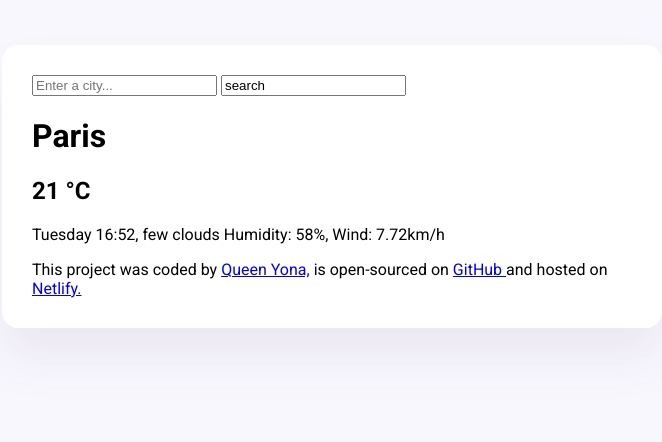
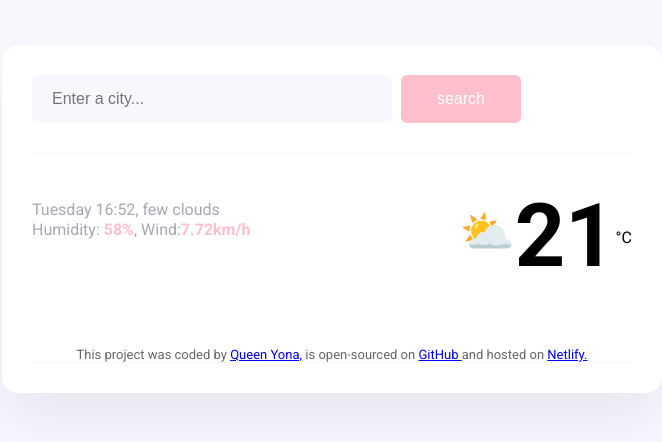
Before and after one commit to 1codequeen/Queen-Weathr-app, a plain HTML site: page index.html in a window 1280 px wide. Shown: the whole page, without its empty margins (308-970 px from the left). Drawn offline with Linux system fonts and the light colour scheme.

Commit message:
added search engine on js

```diff
--- a/index.html
+++ b/index.html
@@ -16,14 +16,34 @@
   <body>
     <div class="weatherApp-border">
       <header>
-        <form>
-          <input ="search" placeholder="Enter a city..." required />
-          <input ="submit" value="search" />
+        <form class="search-bar" id="search-bar">
+          <input
+            type="search"
+            placeholder="Enter a city..."
+            required
+            id="search-bar-input"
+            class="search-bar-input"
+          />
+          <input type="submit" value="search" class="search-bar-button" />
         </form>
       </header>
-      <h1>Paris</h1>
-      <h2>21 °C</h2>
-      <p>Tuesday 16:52, few clouds Humidity: 58%, Wind: 7.72km/h</p>
+      <main>
+        <div class="weather-app-data">
+          <div>
+            <h1 class="weather-app-city" id="city">Paris</h1>
+            <p class="weather-app-details">
+              Tuesday 16:52, few clouds
+              <br />
+              Humidity:<strong> 58%</strong>, Wind:<strong>7.72km/h</strong>
+            </p>
+          </div>
+          <div class="weather-app-temperature">
+            <div class="weather-app-icon">⛅</div>
+            <div class="weather-app-value">21</div>
+            <div class="weather-app-unit">°C</div>
+          </div>
+        </div>
+      </main>
       <footer>
         This project was coded by
         <a href="https://github.com/1codequeen" target="_blank">Queen Yona,</a>
--- a/src/index.js
+++ b/src/index.js
@@ -0,0 +1,9 @@
+function handleSearchSubmit(event) {
+  event.preventDefault();
+}
+let searchInput = document.querySelector("#search-bar-input");
+let cityElement = document.querySelector("#city");
+cityElement.innerHTML = searchInput.value;
+
+let searchBarElement = document.querySelector("#search-bar");
+searchBarElement.addEventListener("submit", handleSearchSubmit);
--- a/src/styles.css
+++ b/src/styles.css
@@ -10,3 +10,69 @@ body {
   border-radius: 16px;
   padding: 30px;
 }
+header {
+  border-bottom: 1px solid #f9f7fe;
+  padding: 0 0 30px 0;
+}
+.search-bar-input {
+  background-color: #f9f7fe;
+  border: none;
+  border-radius: 6px;
+  width: 60%;
+  padding: 15px 20px;
+  font-size: 16px;
+}
+.search-bar-button {
+  background: pink;
+  padding: 15px 30px;
+  border: none;
+  margin-left: 5px;
+  border-radius: 6px;
+  color: white;
+  width: 20%;
+  font-size: 16px;
+  text-align: center;
+}
+
+main {
+  padding: 30px 0;
+}
+.weather-app-data {
+  display: flex;
+  justify-content: space-between;
+}
+.weather-app-city {
+  margin: 0;
+  font-size: 38px;
+  line-height: 48px;
+}
+.weather-app-details {
+  font-size: 16px;
+  line-height: 20px;
+  color: rgba(39, 33, 66, 0.4);
+}
+.weather-app-details strong {
+  color: pink;
+}
+.weather-app-temperature {
+  display: flex;
+}
+.weather-app-icon {
+  font-size: 44px;
+  margin-top: 22px;
+}
+.weather-app-value {
+  font-size: 88px;
+  font-weight: bold;
+}
+.weather-app-unit {
+  margin-top: 44px;
+}
+
+footer {
+  border-bottom: 1px solid #f9f7fe;
+  padding: 30px 0 0 0;
+  text-align: center;
+  font-size: 13px;
+  color: rgba(0, 0, 0, 0.6);
+}
```
